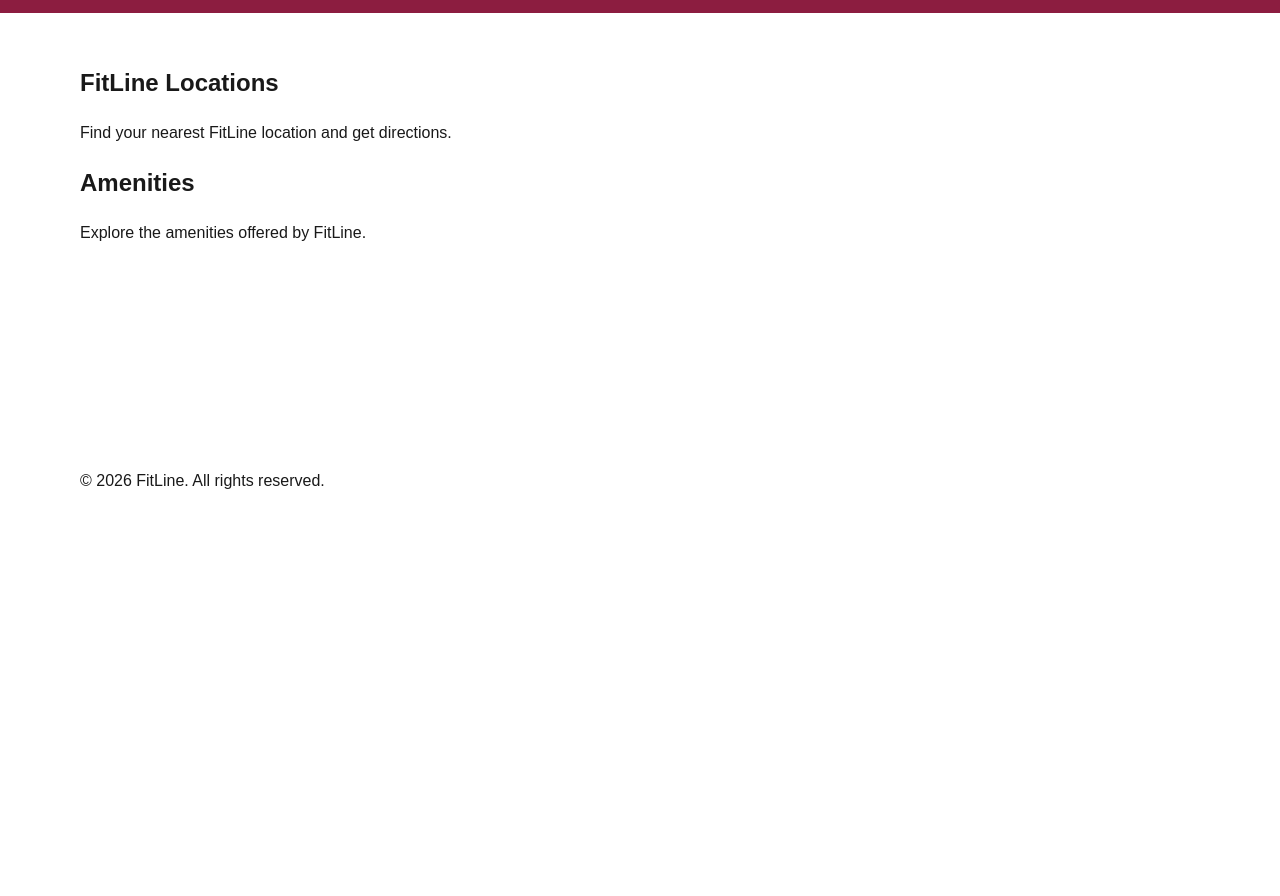
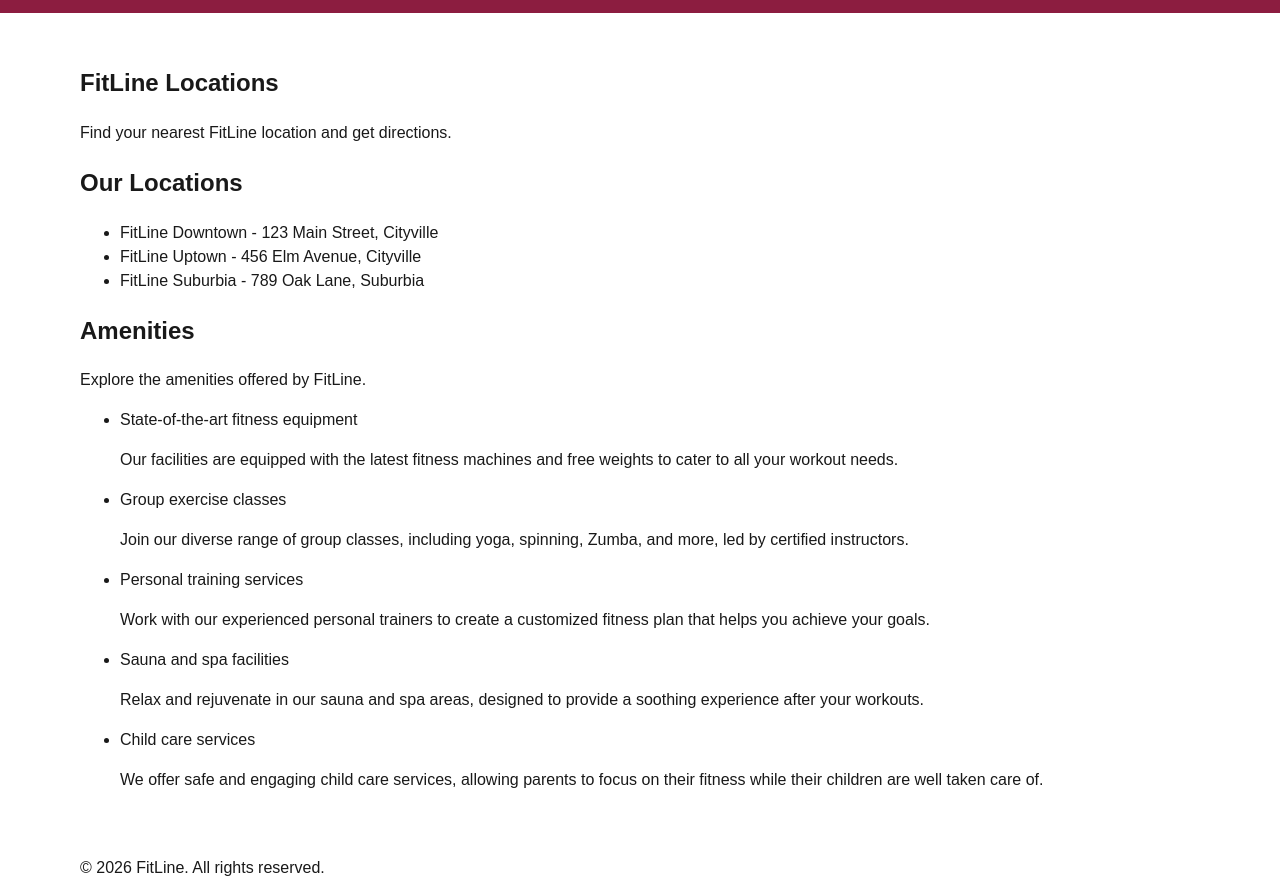
Before and after one commit to bdrocker-cmyk/FitLine-Responsive-Nav, a plain HTML site: page visit.html in a window 1280 px wide. Shown: the part 97-993 px from the top of the page. Before the commit the page ends 800 px from the top, so only its background shows below. Drawn offline with Linux system fonts and the light colour scheme.

Commit message:
Updates made to fill in content on main pages after peer test. (Locations, Membership info, main page content, amenities)

```diff
--- a/visit.html
+++ b/visit.html
@@ -29,10 +29,28 @@
         <section id="locations">
         <h1>FitLine Locations</h1>
         <p>Find your nearest FitLine location and get directions.</p>
+        <h2>Our Locations</h2>
+        <ul>
+            <li>FitLine Downtown - 123 Main Street, Cityville</li>
+            <li>FitLine Uptown - 456 Elm Avenue, Cityville</li>
+            <li>FitLine Suburbia - 789 Oak Lane, Suburbia</li>
+        </ul>
         </section>
          <section id="amenities">
         <h2>Amenities</h2>
         <p>Explore the amenities offered by FitLine.</p>
+        <ul>
+            <li>State-of-the-art fitness equipment</li>
+            <p>Our facilities are equipped with the latest fitness machines and free weights to cater to all your workout needs.</p>
+            <li>Group exercise classes</li>
+            <p>Join our diverse range of group classes, including yoga, spinning, Zumba, and more, led by certified instructors.</p>
+            <li>Personal training services</li>
+            <p>Work with our experienced personal trainers to create a customized fitness plan that helps you achieve your goals.</p>
+            <li>Sauna and spa facilities</li>
+            <p>Relax and rejuvenate in our sauna and spa areas, designed to provide a soothing experience after your workouts.</p>
+            <li>Child care services</li>
+            <p>We offer safe and engaging child care services, allowing parents to focus on their fitness while their children are well taken care of.</p>
+        </ul>
     </section>
     </main>
     <footer>
```
Also changed, not shown: index.html (+11 -0 lines), navigation-plan.html (+5 -0 lines), support.html (+14 -0 lines).
